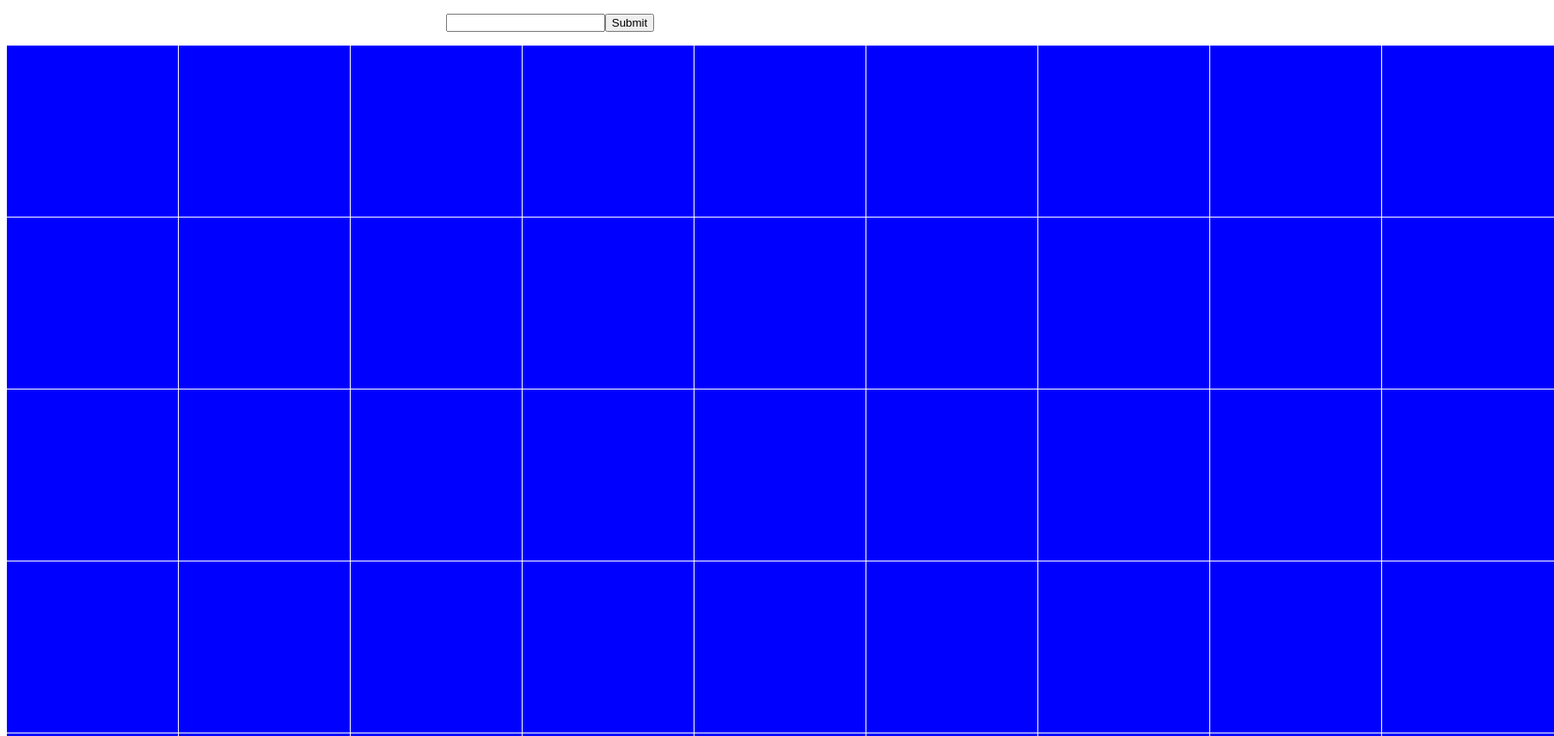
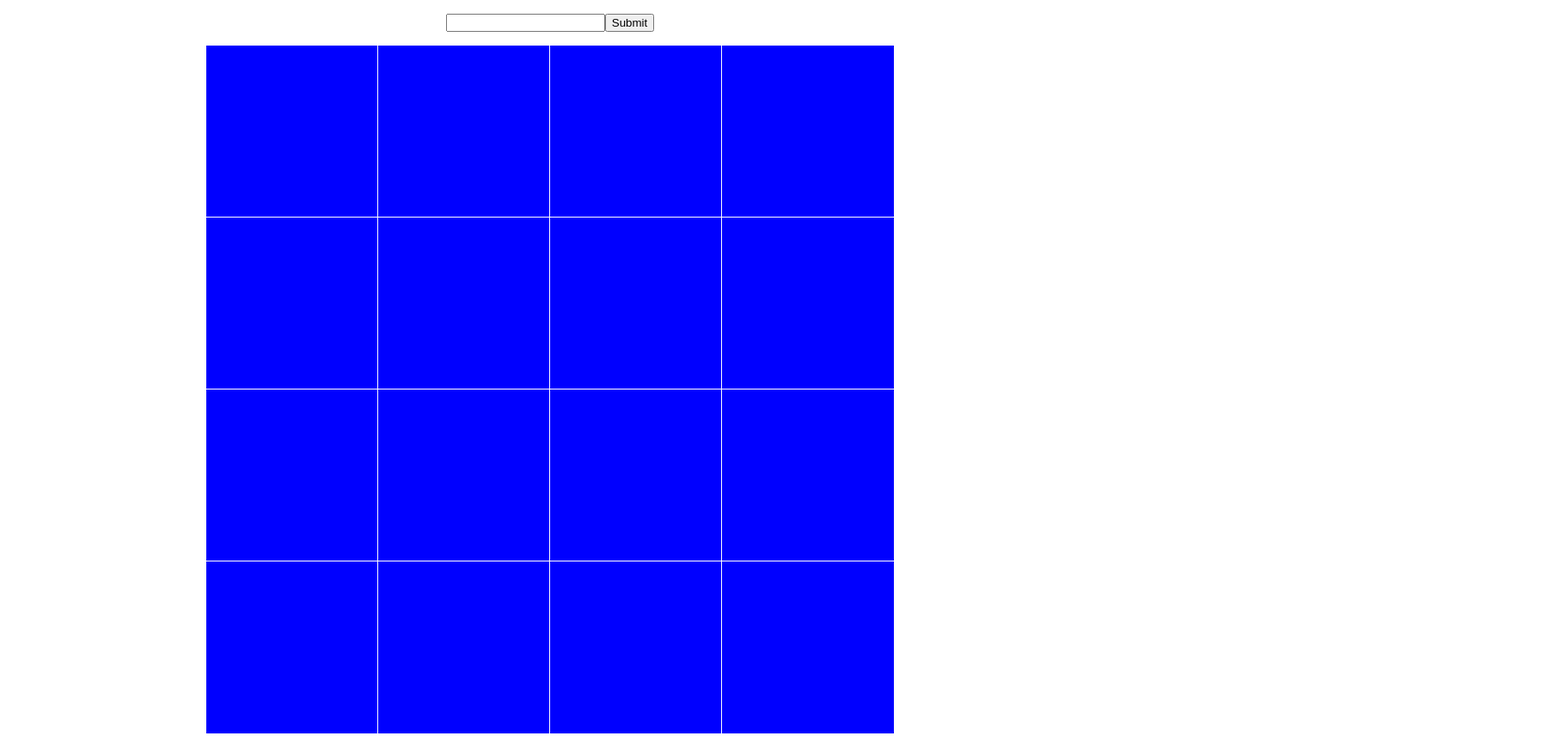
Before and after one commit to jleesys/Etch-A-Sketch, a plain HTML site: page index.html in a window 1280 px wide. Shown: the top 856 px of the page at 86% size, 1808 px wide, since content can reach past the window. Drawn offline with Linux system fonts and the light colour scheme.

Commit message:
Now properly creates even grid

```diff
--- a/script.js
+++ b/script.js
@@ -7,6 +7,7 @@ let userInputDimension = 0;
 
 dimensionSetter.addEventListener('click', function getInput(){
     userInputDimension = textField.value;
+    boardView.innerHTML = '';
     initializeBoard(userInputDimension);
 })
 
@@ -17,15 +18,16 @@ const initializeBoard = (userInput) => {
     for (let i = 0; i < Math.pow(userInput,2) ; i++) {
         const newDiv = document.createElement('div');
         tempClass = 'block' + i;
-        console.log('class is ' + tempClass);
         newDiv.classList.toggle(tempClass);
         newDiv.addEventListener('mouseover', function changeColor() {
             newDiv.classList.toggle('active');
         });
+        newDiv.style.width = 800 / userInput + "px";
+        newDiv.style.height = 800 / userInput + "px";
         boardView.appendChild(newDiv);
     }
-    boardView.setAttribute('style', 'width: ' + userInput * 200 + 'px');
+    boardView.setAttribute('style', 'width: ' + newDiv.style.width * userInput + 'px');
 }
 
 
-initializeBoard(9);
+initializeBoard(4);
--- a/style.css
+++ b/style.css
@@ -9,6 +9,7 @@
     flex-flow: row wrap;
     /* width: 1000px; */
     width: 800px;
+    height: 800px;
     margin: 0 auto;
     /* border: 5px purple solid; */
 }
```
